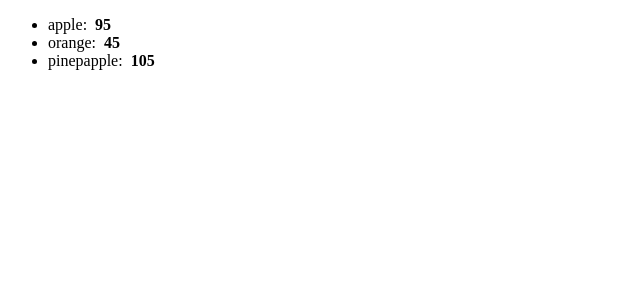
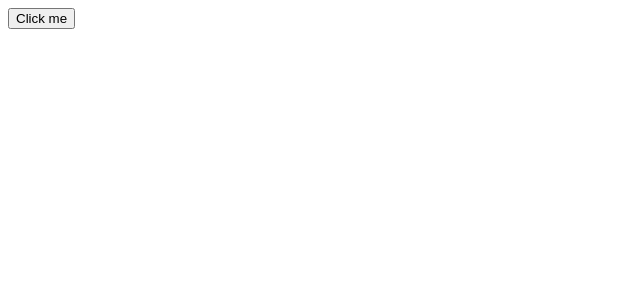
Before and after one commit to LexanderThakur/Website, a React (Vite) app in the folder my-react-app/: page / in a window 1280 px wide. Shown: the top 300 px of the page, without its empty margins (0-640 px from the left). Built offline with nearby package versions, Linux system fonts and the light colour scheme.

Commit message:
working with click events

```diff
--- a/my-react-app/src/App.jsx
+++ b/my-react-app/src/App.jsx
@@ -1,8 +1,8 @@
-import List from "./List.jsx";
+import Button from "./Button.jsx";
 function App() {
   return (
     <>
-      <List />
+      <Button></Button>
     </>
   );
 }
--- a/my-react-app/src/Button.jsx
+++ b/my-react-app/src/Button.jsx
@@ -1,17 +1,26 @@
 function Button() {
-  const styles = {
-    backgroundColor: "hsl(200, 100%, 50%)",
-    color: "white",
-    padding: "10px 20px",
-    borderRadius: "5px",
-    border: "none",
-    cursor: "pointer",
-  };
+  // const handleClick = () => console.log("ouch");
 
-  return (
-    <>
-      <button style={styles}>Click me</button>
-    </>
-  );
+  const handleClick = (e) => (e.target.textContent = "OUCH!");
+
+  const handleClick2 = (name) => console.log(`${name} fuck u`);
+  return <button onClick={(e) => handleClick(e)}>Click me</button>;
 }
+
+// function Button() {
+//   const styles = {
+//     backgroundColor: "hsl(200, 100%, 50%)",
+//     color: "white",
+//     padding: "10px 20px",
+//     borderRadius: "5px",
+//     border: "none",
+//     cursor: "pointer",
+//   };
+
+//   return (
+//     <>
+//       <button style={styles}>Click me</button>
+//     </>
+//   );
+// }
 export default Button;
```
